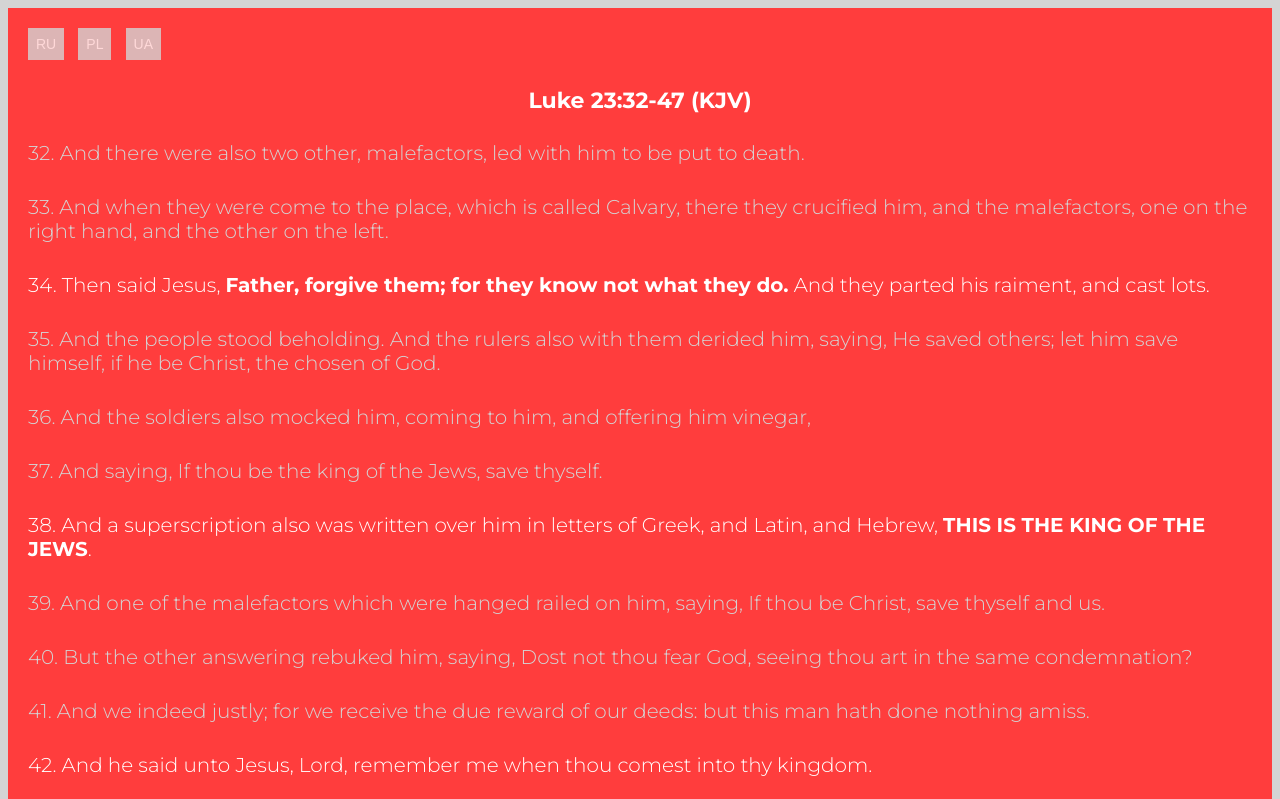
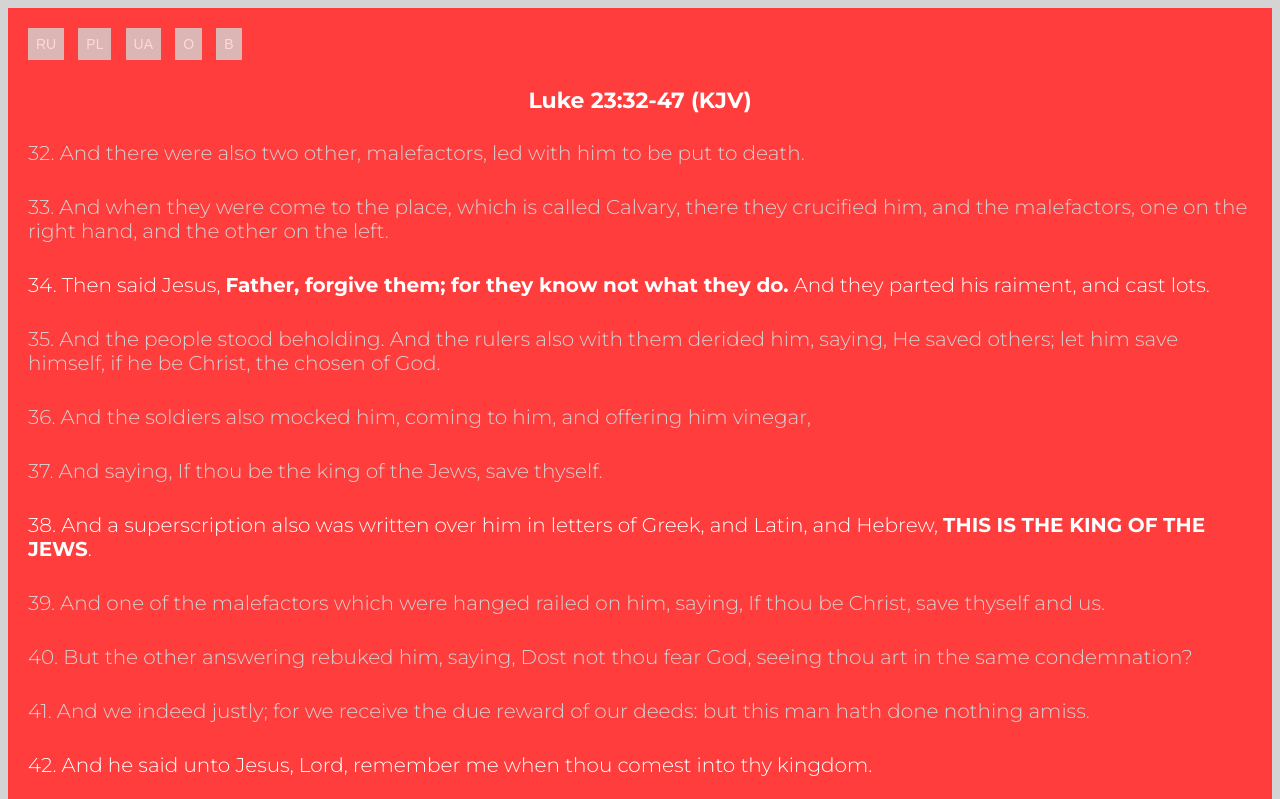
Before and after one commit to Mr-Front-End-dev/Bible-Verses-r--EN, a plain HTML site: page index.html in a window 1280 px wide. Shown: the top 799 px of the page. Drawn offline with Linux system fonts and the light colour scheme.

Commit message:
Added links to another verses (O, B)

```diff
--- a/index.html
+++ b/index.html
@@ -16,6 +16,8 @@
       <button class="section__button"><a class="section__button--link" href="https://mrpenguin-dev.github.io/Simple-Bible-Verses-r--RU/">RU</a></button>
       <button class="section__button"><a class="section__button--link" href="https://mrpenguin-dev.github.io/Simple-Bible-Verses-r--PL/">PL</a></button>
       <button class="section__button"><a class="section__button--link" href="https://mrpenguin-dev.github.io/Simple-Bible-Verses-r--UA/">UA</a></button>
+      <button class="section__button"><a class="section__button--link" href="https://mrpenguin-dev.github.io/Simple-Bible-Verses-o--EN/">O</a></button>
+      <button class="section__button"><a class="section__button--link" href="https://mrpenguin-dev.github.io/Simple-Bible-Verses-b--EN/">B</a></button>
       <section class="section__content--text">
         <h1 class="section--h1">Luke 23:32-47 (KJV)</h1>
       <p class="section--paragraph">32. And there were also two other, malefactors, led with him to be put to death.</p>
```
